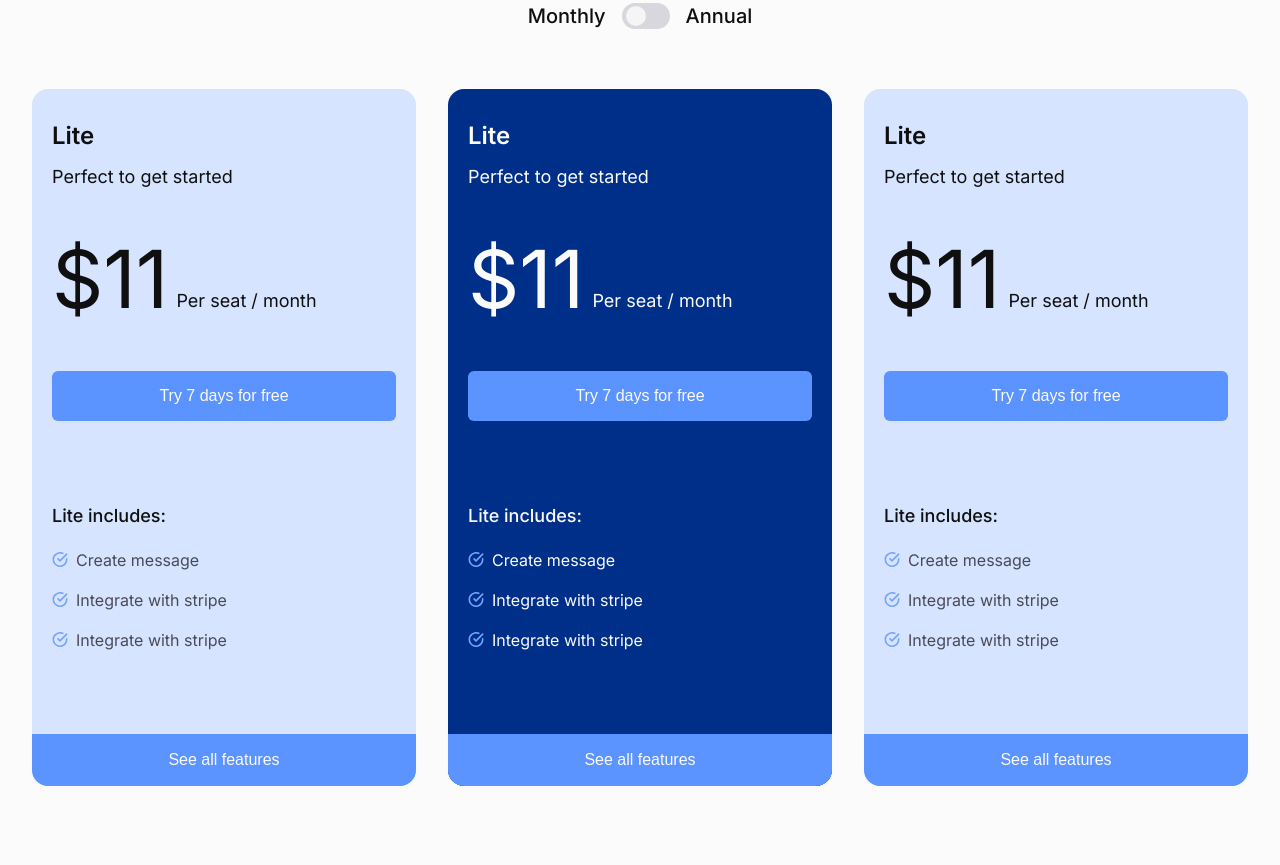
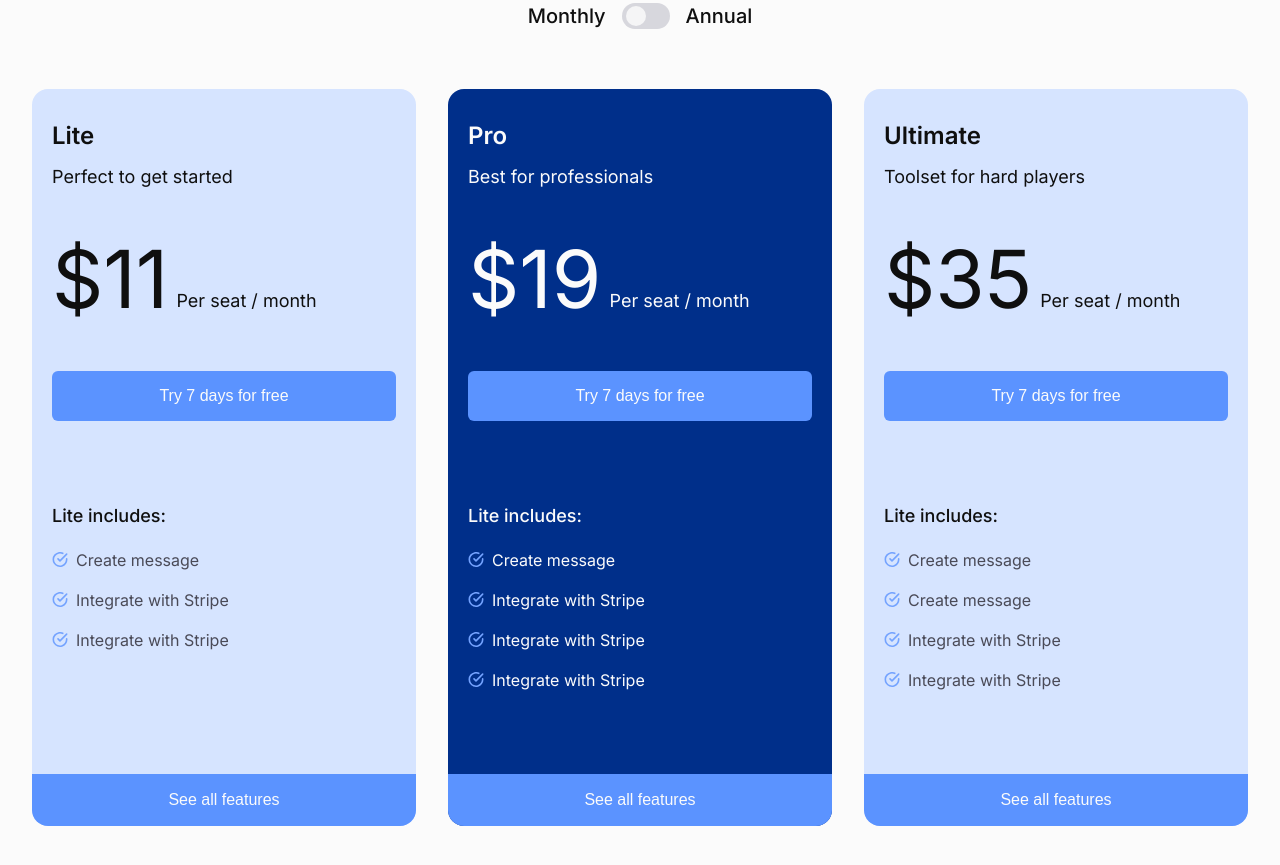
Before and after one commit to pujiragil/goaldime, a Next.js app: page / in a window 1280 px wide. Shown: the part 6860-7725 px from the top of the page. Built offline with nearby package versions, Linux system fonts and the light colour scheme.

Commit message:
add some props for price card

```diff
--- a/components/Price/index.tsx
+++ b/components/Price/index.tsx
@@ -81,6 +81,7 @@ const CardWrapper = styled.div`
 
 const Card = styled.div`
   width: 100%;
+  height: 100%;
   position: relative;
   font-family: var(--inter-font);
   padding: 2rem 20px 112px 20px;
@@ -108,7 +109,7 @@ const HeadlineWrapper = styled.div`
 const Headline = styled.p`
   font-weight: 600;
   font-size: 24px;
-  color: ${({ theme }) => theme.primary ? "#FBFBFB" : theme.colors.primary};
+  color: ${({ theme }) => (theme.primary ? "#FBFBFB" : theme.colors.primary)};
 `;
 
 const Desc = styled(Headline)`
@@ -139,7 +140,7 @@ const AmountWrapper = styled.div`
 const Amount = styled.h3`
   font-weight: 400;
   font-size: 80px;
-  color: ${({ theme }) => theme.primary ? "#FBFBFB" : theme.colors.primary};
+  color: ${({ theme }) => (theme.primary ? "#FBFBFB" : theme.colors.primary)};
 
   @media screen and (min-width: 1024px) {
     line-height: 0.8;
@@ -168,7 +169,7 @@ const CardList = styled.div`
 const ListHead = styled.p`
   font-weight: 500;
   font-size: 18px;
-  color: ${({ theme }) => theme.primary ? "#FBFBFB" : theme.colors.primary};
+  color: ${({ theme }) => (theme.primary ? "#FBFBFB" : theme.colors.primary)};
 `;
 
 const List = styled.div`
@@ -192,7 +193,7 @@ const ListIcon = styled.img`
 const ListName = styled.p`
   font-weight: 400;
   font-size: 1rem;
-  color: ${({ theme }) => theme.primary ? "#FBFBFB" : "#4A4A57"};
+  color: ${({ theme }) => (theme.primary ? "#FBFBFB" : "#4A4A57")};
 `;
 
 const FullButton = styled.button`
@@ -216,9 +217,13 @@ const FullButton = styled.button`
 
 interface CardItemProps {
   isPrimary: boolean;
+  headline: string;
+  desc: string;
+  price: string;
+  listData: string[];
 }
 
-function CardItem({ isPrimary }: CardItemProps) {
+function CardItem({ isPrimary, headline, desc, price, listData }: CardItemProps) {
   const theme: DefaultTheme = {
     colors: {
       primary: "#0F0F0F",
@@ -232,11 +237,11 @@ function CardItem({ isPrimary }: CardItemProps) {
     <ThemeProvider theme={theme}>
       <Card>
         <HeadlineWrapper>
-          <Headline>Lite</Headline>
-          <Desc>Perfect to get started</Desc>
+          <Headline>{headline}</Headline>
+          <Desc>{desc}</Desc>
         </HeadlineWrapper>
         <AmountWrapper>
-          <Amount>$11</Amount>
+          <Amount>{price}</Amount>
           <Desc className="half">Per seat / month</Desc>
         </AmountWrapper>
 
@@ -246,18 +251,12 @@ function CardItem({ isPrimary }: CardItemProps) {
           <ListHead>Lite includes:</ListHead>
 
           <List>
-            <ListItem>
-              <ListIcon src="/checklist.svg" />
-              <ListName>Create message</ListName>
-            </ListItem>
-            <ListItem>
-              <ListIcon src="/checklist.svg" />
-              <ListName>Integrate with stripe</ListName>
-            </ListItem>
-            <ListItem>
-              <ListIcon src="/checklist.svg" />
-              <ListName>Integrate with stripe</ListName>
-            </ListItem>
+            {listData?.map((data, index) => (
+              <ListItem key={index}>
+                <ListIcon src="/checklist.svg" alt="checklist icon" />
+                <ListName>{data}</ListName>
+              </ListItem>
+            ))}
           </List>
         </CardList>
 
@@ -294,9 +293,27 @@ export default function Price() {
         </SwitchWrapper>
 
         <CardWrapper>
-          <CardItem isPrimary={false} />
-          <CardItem isPrimary={true} />
-          <CardItem isPrimary={false} />
+          <CardItem
+            isPrimary={false}
+            headline="Lite"
+            desc="Perfect to get started"
+            price="$11"
+            listData={["Create message", "Integrate with Stripe", "Integrate with Stripe"]}
+          />
+          <CardItem
+            isPrimary={true}
+            headline="Pro"
+            desc="Best for professionals"
+            price="$19"
+            listData={["Create message", "Integrate with Stripe", "Integrate with Stripe", "Integrate with Stripe"]}
+          />
+          <CardItem
+            isPrimary={false}
+            headline="Ultimate"
+            desc="Toolset for hard players"
+            price="$35"
+            listData={["Create message", "Create message", "Integrate with Stripe", "Integrate with Stripe"]}
+          />
         </CardWrapper>
       </PriceWrapper>
     </Container>
```
